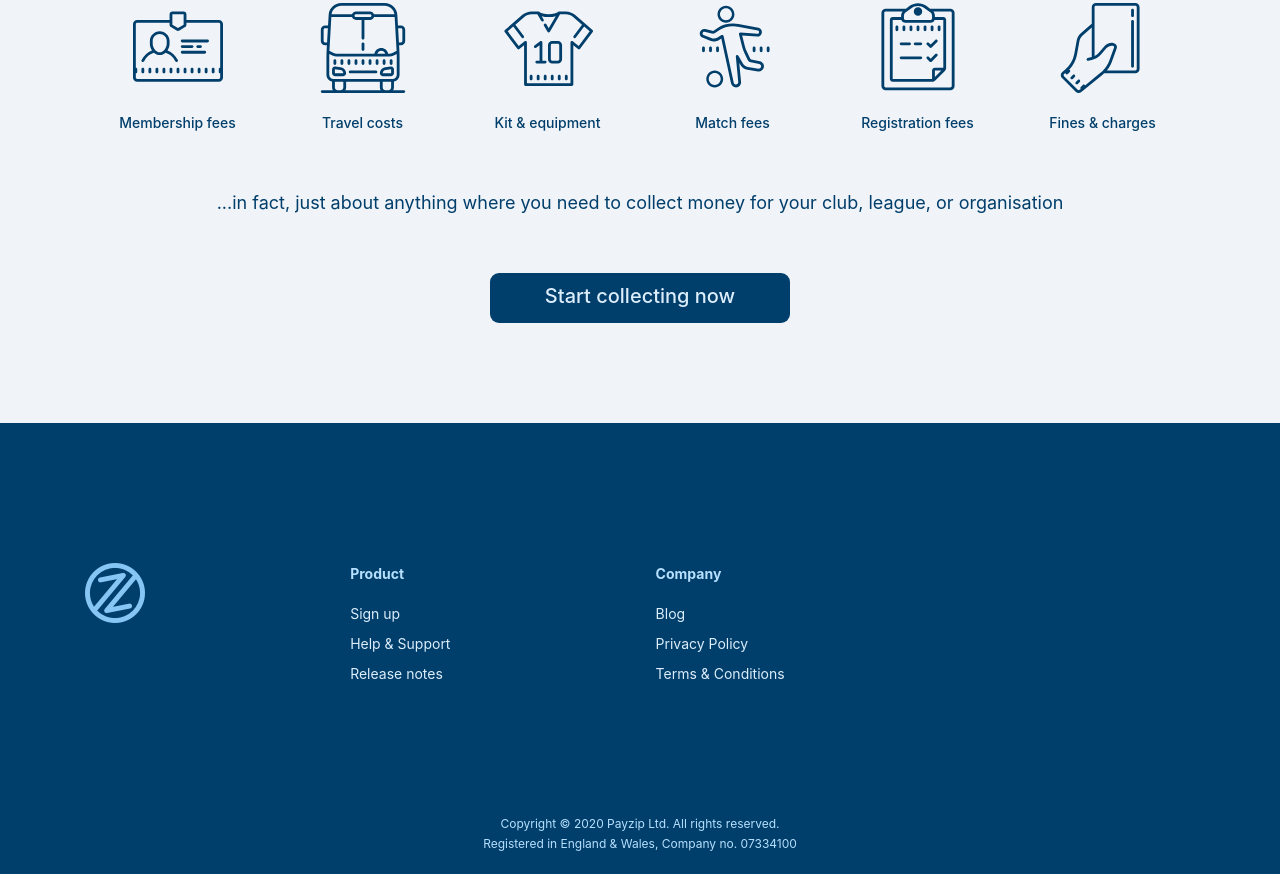
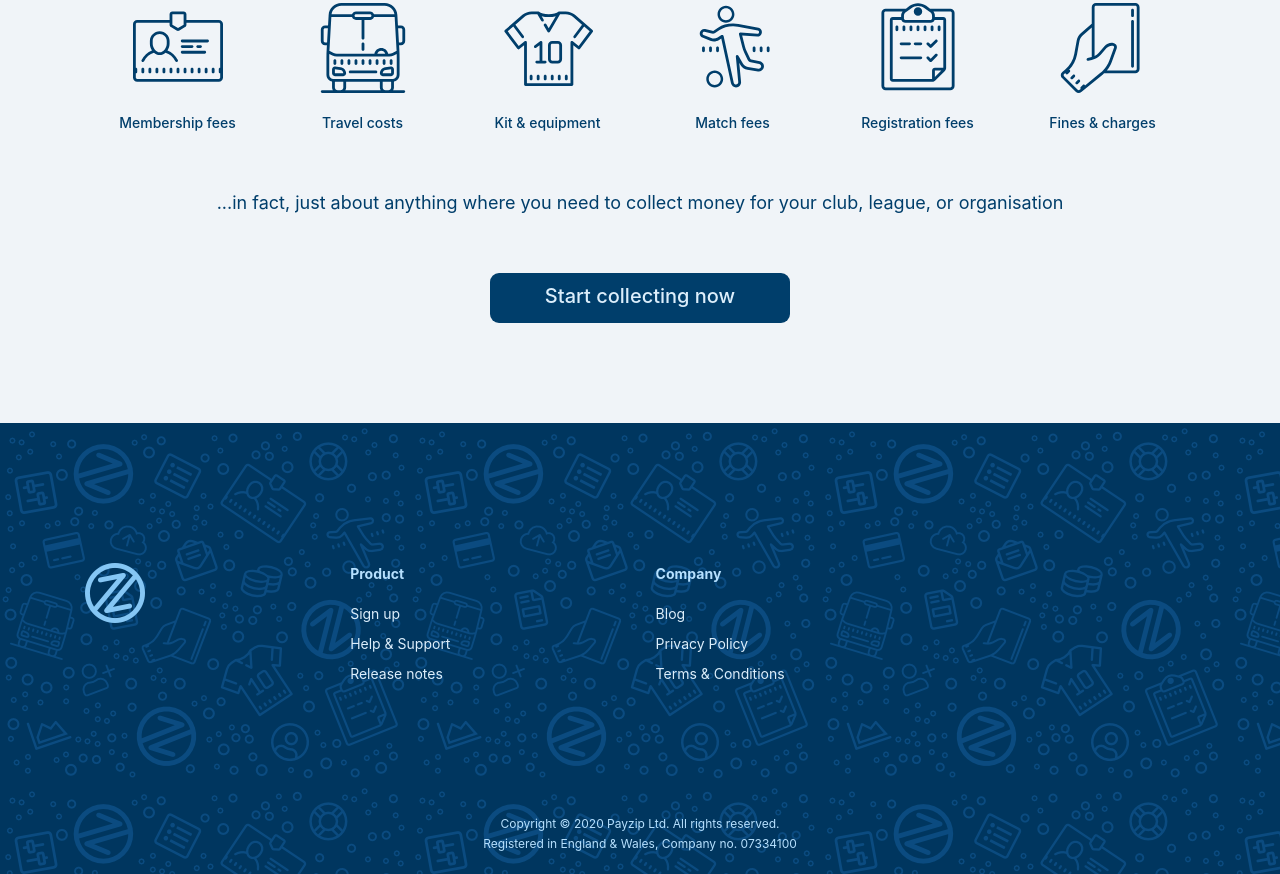
Before and after one commit to payzip/payzip-v2-brochure, a plain HTML site: page index.html in a window 1280 px wide. Shown: the part 3324-4198 px from the top of the page. Drawn offline with nearby package versions, Linux system fonts and the light colour scheme; no server answers; a script that the page names is missing.

Commit message:
Add jazzy footer wallpaper

```diff
--- a/css/payzip-v2-brochure-site.webflow.css
+++ b/css/payzip-v2-brochure-site.webflow.css
@@ -86,6 +86,9 @@
   margin-bottom: 0px;
   padding: 140px 20px 0px;
   background-color: #003e6b;
+  background-image: url('../images/payzip-jazzy-wallpaper.png');
+  background-position: 0px 0px;
+  background-size: auto;
   background-clip: border-box;
 }
 
```
Also changed, not shown: 401.html (+1 -1 lines), index.html (+1 -1 lines), pricing.html (+1 -1 lines), privacy-policy.html (+1 -1 lines), release-notes.html (+1 -1 lines), terms-and-conditions.html (+1 -1 lines), images/payzip-jazzy-wallpaper-p-500.png (added), images/payzip-jazzy-wallpaper.png (added).
